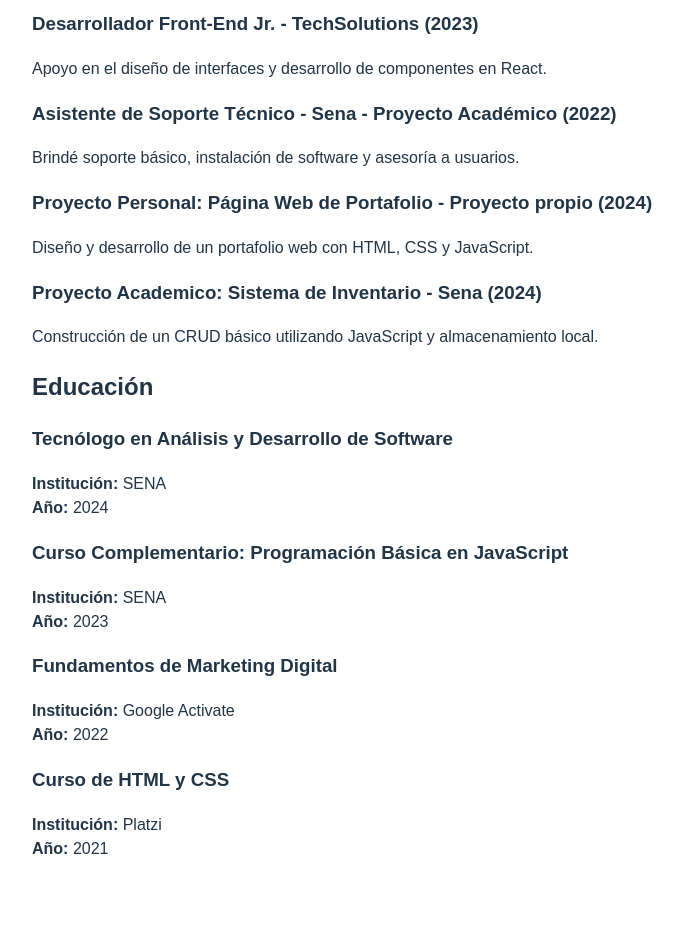
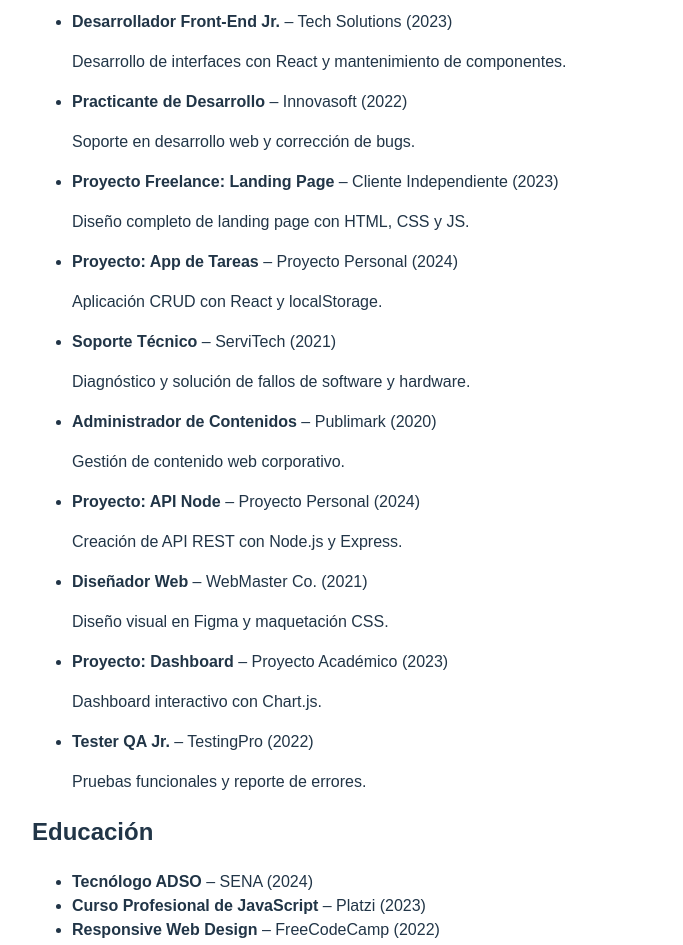
Before and after one commit to HSCB10/practica-git, a React (Vite) app: page / in a window 1280 px wide. Shown: the part 580-1525 px from the top of the page, without its empty margins (96-779 px from the left). Before the commit the page ends 1457 px from the top, so only its background shows below. Built offline with nearby package versions, Linux system fonts and the light colour scheme.

Commit message:
feat: componente Educacion dinámico con formación complementaria

```diff
--- a/src/componentes/Educacion.jsx
+++ b/src/componentes/Educacion.jsx
@@ -1,40 +1,27 @@
 function Educacion() {
-  const estudios = [
-    {
-      institucion: "SENA",
-      curso: "Tecnólogo en Análisis y Desarrollo de Software",
-      año: "2024"
-    },
-    {
-      institucion: "SENA",
-      curso: "Curso Complementario: Programación Básica en JavaScript",
-      año: "2023"
-    },
-    {
-      institucion: "Google Activate",
-      curso: "Fundamentos de Marketing Digital",
-      año: "2022"
-    },
-    {
-      institucion: "Platzi",
-      curso: "Curso de HTML y CSS",
-      año: "2021"
-    }
+  const educacion = [
+    { institucion: "SENA", curso: "Tecnólogo ADSO", año: 2024 },
+    { institucion: "Platzi", curso: "Curso Profesional de JavaScript", año: 2023 },
+    { institucion: "FreeCodeCamp", curso: "Responsive Web Design", año: 2022 },
+    { institucion: "Udemy", curso: "React desde Cero", año: 2023 },
+    { institucion: "Google Activate", curso: "Marketing Digital", año: 2021 },
+    { institucion: "SENA", curso: "Curso Básico de Python", año: 2022 },
+    { institucion: "Coursera", curso: "Algorithm Basics", año: 2023 },
+    { institucion: "Cisco Networking", curso: "Introduction to Cybersecurity", año: 2022 },
+    { institucion: "Microsoft Learn", curso: "Azure Foundations", año: 2024 },
+    { institucion: "EDteam", curso: "Git & GitHub Profesional", año: 2023 }
   ];
 
   return (
     <section>
       <h2>Educación</h2>
-      {estudios.map((edu, index) => (
-        <div key={index} style={{ marginBottom: "15px" }}>
-          <h3>{edu.curso}</h3>
-          <p>
-            <strong>Institución:</strong> {edu.institucion}
-            <br />
-            <strong>Año:</strong> {edu.año}
-          </p>
-        </div>
-      ))}
+      <ul>
+        {educacion.map((edu, index) => (
+          <li key={index}>
+            <strong>{edu.curso}</strong> – {edu.institucion} ({edu.año})
+          </li>
+        ))}
+      </ul>
     </section>
   );
 }
--- a/src/componentes/Experiencia.jsx
+++ b/src/componentes/Experiencia.jsx
@@ -2,39 +2,77 @@
   const experiencias = [
     {
       cargo: "Desarrollador Front-End Jr.",
-      empresa: "TechSolutions",
-      año: "2023",
-      descripcion: "Apoyo en el diseño de interfaces y desarrollo de componentes en React."
+      empresa: "Tech Solutions",
+      año: 2023,
+      descripcion: "Desarrollo de interfaces con React y mantenimiento de componentes."
     },
     {
-      cargo: "Asistente de Soporte Técnico",
-      empresa: "Sena - Proyecto Académico",
-      año: "2022",
-      descripcion: "Brindé soporte básico, instalación de software y asesoría a usuarios."
+      cargo: "Practicante de Desarrollo",
+      empresa: "Innovasoft",
+      año: 2022,
+      descripcion: "Soporte en desarrollo web y corrección de bugs."
     },
     {
-      cargo: "Proyecto Personal: Página Web de Portafolio",
-      empresa: "Proyecto propio",
-      año: "2024",
-      descripcion: "Diseño y desarrollo de un portafolio web con HTML, CSS y JavaScript."
+      cargo: "Proyecto Freelance: Landing Page",
+      empresa: "Cliente Independiente",
+      año: 2023,
+      descripcion: "Diseño completo de landing page con HTML, CSS y JS."
     },
     {
-      cargo: "Proyecto Academico: Sistema de Inventario",
-      empresa: "Sena",
-      año: "2024",
-      descripcion: "Construcción de un CRUD básico utilizando JavaScript y almacenamiento local."
+      cargo: "Proyecto: App de Tareas",
+      empresa: "Proyecto Personal",
+      año: 2024,
+      descripcion: "Aplicación CRUD con React y localStorage."
+    },
+    {
+      cargo: "Soporte Técnico",
+      empresa: "ServiTech",
+      año: 2021,
+      descripcion: "Diagnóstico y solución de fallos de software y hardware."
+    },
+    {
+      cargo: "Administrador de Contenidos",
+      empresa: "Publimark",
+      año: 2020,
+      descripcion: "Gestión de contenido web corporativo."
+    },
+    {
+      cargo: "Proyecto: API Node",
+      empresa: "Proyecto Personal",
+      año: 2024,
+      descripcion: "Creación de API REST con Node.js y Express."
+    },
+    {
+      cargo: "Diseñador Web",
+      empresa: "WebMaster Co.",
+      año: 2021,
+      descripcion: "Diseño visual en Figma y maquetación CSS."
+    },
+    {
+      cargo: "Proyecto: Dashboard",
+      empresa: "Proyecto Académico",
+      año: 2023,
+      descripcion: "Dashboard interactivo con Chart.js."
+    },
+    {
+      cargo: "Tester QA Jr.",
+      empresa: "TestingPro",
+      año: 2022,
+      descripcion: "Pruebas funcionales y reporte de errores."
     }
   ];
 
   return (
     <section>
       <h2>Experiencia</h2>
-      {experiencias.map((exp, index) => (
-        <div key={index} style={{ marginBottom: "15px" }}>
-          <h3>{exp.cargo} - {exp.empresa} ({exp.año})</h3>
-          <p>{exp.descripcion}</p>
-        </div>
-      ))}
+      <ul>
+        {experiencias.map((exp, index) => (
+          <li key={index}>
+            <strong>{exp.cargo}</strong> – {exp.empresa} ({exp.año})
+            <p>{exp.descripcion}</p>
+          </li>
+        ))}
+      </ul>
     </section>
   );
 }
```
